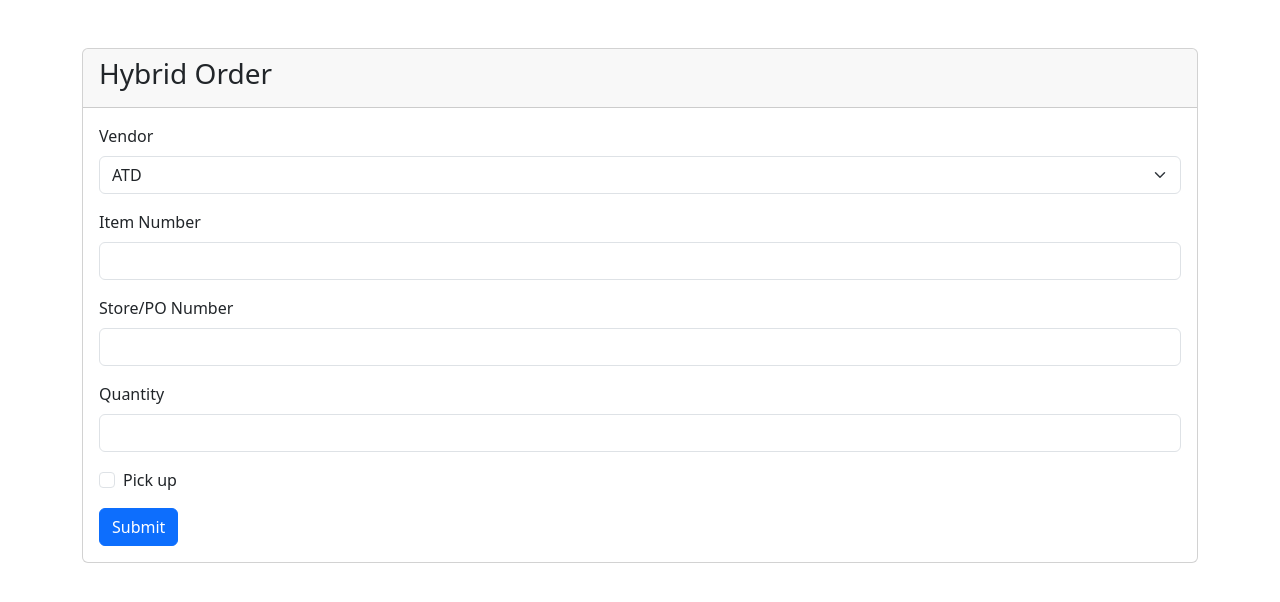
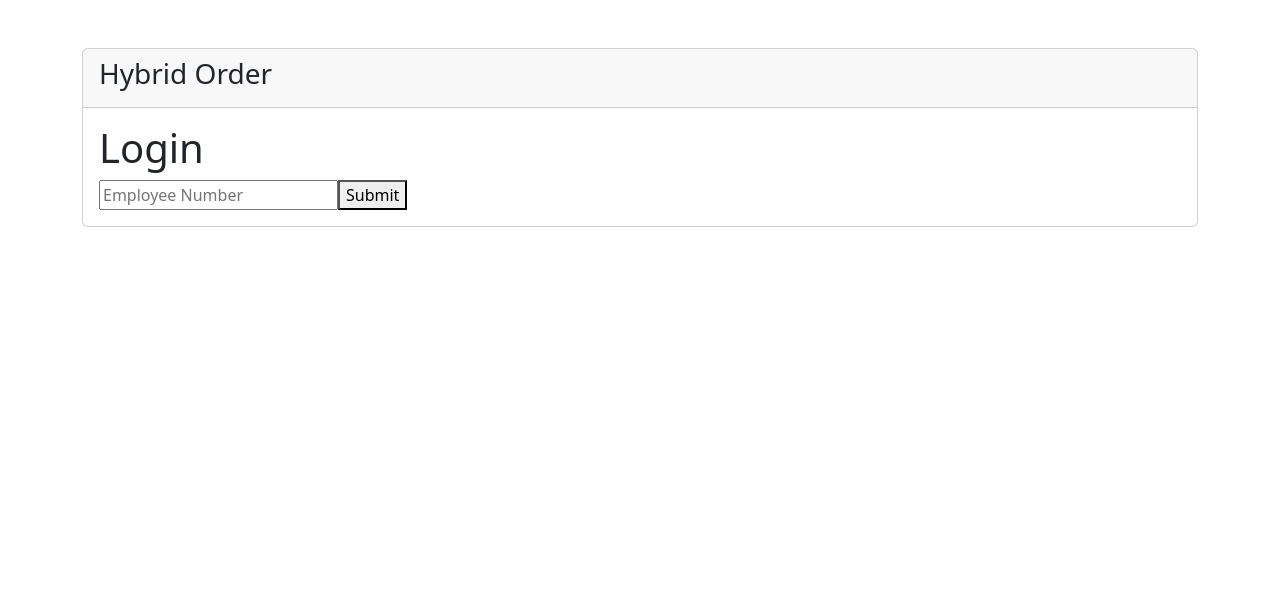
Before and after one commit to michael-carvajal/react-hybrid-order, a React (Create React App) app: page / in a window 1280 px wide. Shown: the top 602 px of the page. Built offline with nearby package versions, Linux system fonts and the light colour scheme.

Commit message:
added login screen

```diff
--- a/src/App.js
+++ b/src/App.js
@@ -1,5 +1,6 @@
 // src/App.js
 import React, { useState } from "react";
+import Login from "./Login";
 import "./App.css";
 
 function App() {
@@ -12,6 +13,8 @@ function App() {
   const [confirmation, setConfirmation] = useState([]);
   const [isTireRack, setIsTireRack] = useState(false);
   const [tireRackAccount, setTireRackAccount] = useState("MavisCorp");
+  const [isLoggedIn, setIsLoggedIn] =  useState(false);
+
 
   const handleSubmit = async (e) => {
     e.preventDefault();
@@ -80,7 +83,7 @@ function App() {
         <div className="card-body">
           {error.length > 0 && Error}
           {confirmation.length > 0 && Confirmation}
-          <form onSubmit={handleSubmit}>
+          {!isLoggedIn ?  <Login setIsLoggedIn={setIsLoggedIn} /> :  <form onSubmit={handleSubmit}>
             <div className="mb-3">
               <label htmlFor="vendor" className="form-label">
                 Vendor
@@ -189,7 +192,7 @@ function App() {
             <button type="submit" className="btn btn-primary">
               Submit
             </button>
-          </form>
+          </form>}
         </div>
       </div>
     </div>
--- /dev/null
+++ b/src/Login.js
@@ -0,0 +1,31 @@
+import React, { useState } from "react";
+
+function Login({setIsLoggedIn}) {
+  const [empNum, setEmpNum] = useState("");
+  const [error, setError] = useState("");
+
+  const handleSubmit = (e) => {
+    e.preventDefault();
+    if (empNum === "882339") {
+        setError("")
+        setIsLoggedIn(true)
+    }else {
+        setError(`Employee ${empNum} not on file`)
+    }
+  };
+  return (
+    <div>
+      <h1>Login</h1>
+      <form onSubmit={handleSubmit}>
+        {error && <div>{error}</div>}
+        <input
+          placeholder="Employee Number"
+          onChange={(e) => setEmpNum(e.target.value)}
+        />
+        <button>Submit</button>
+      </form>
+    </div>
+  );
+}
+
+export default Login;
```
